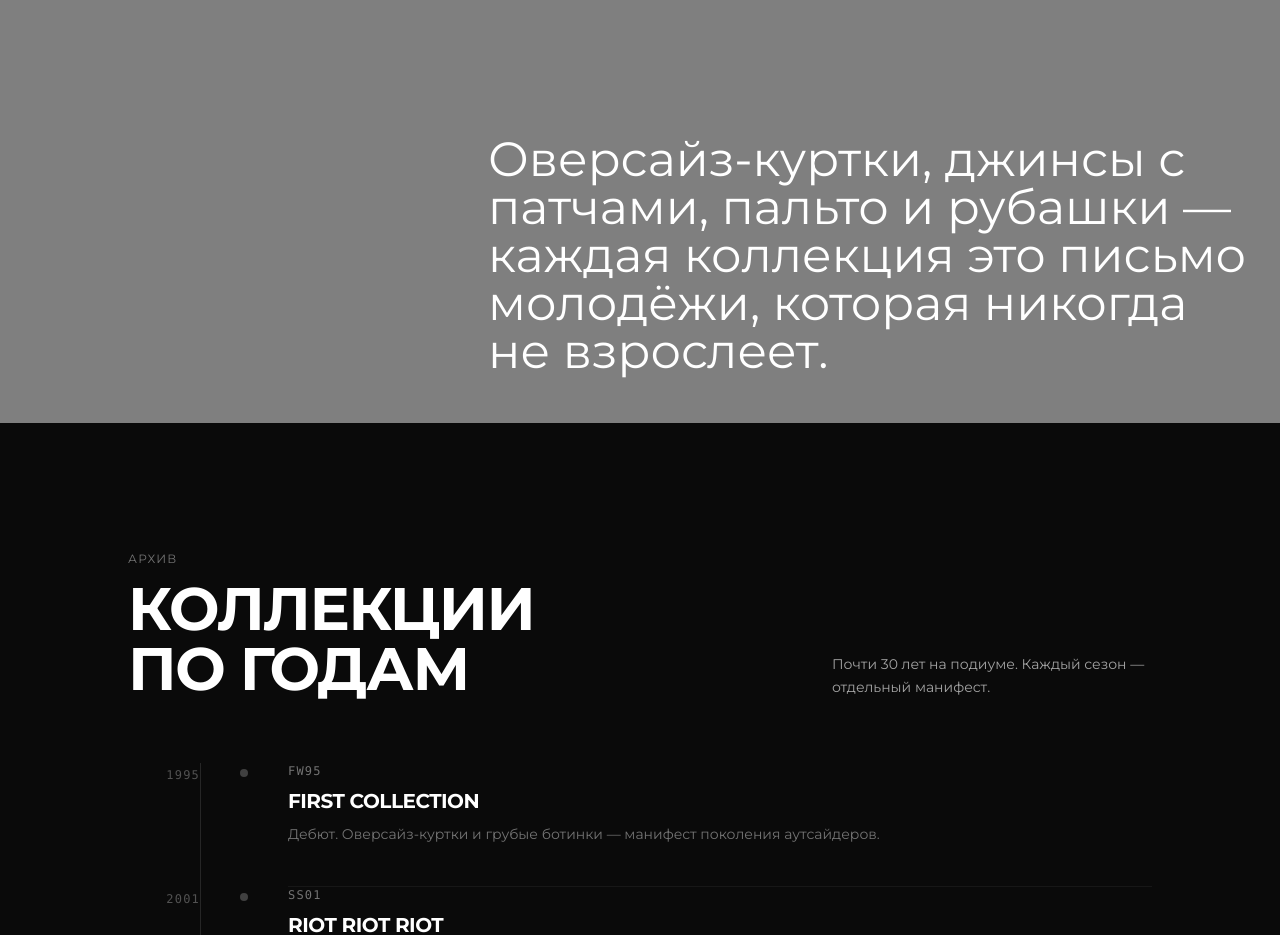
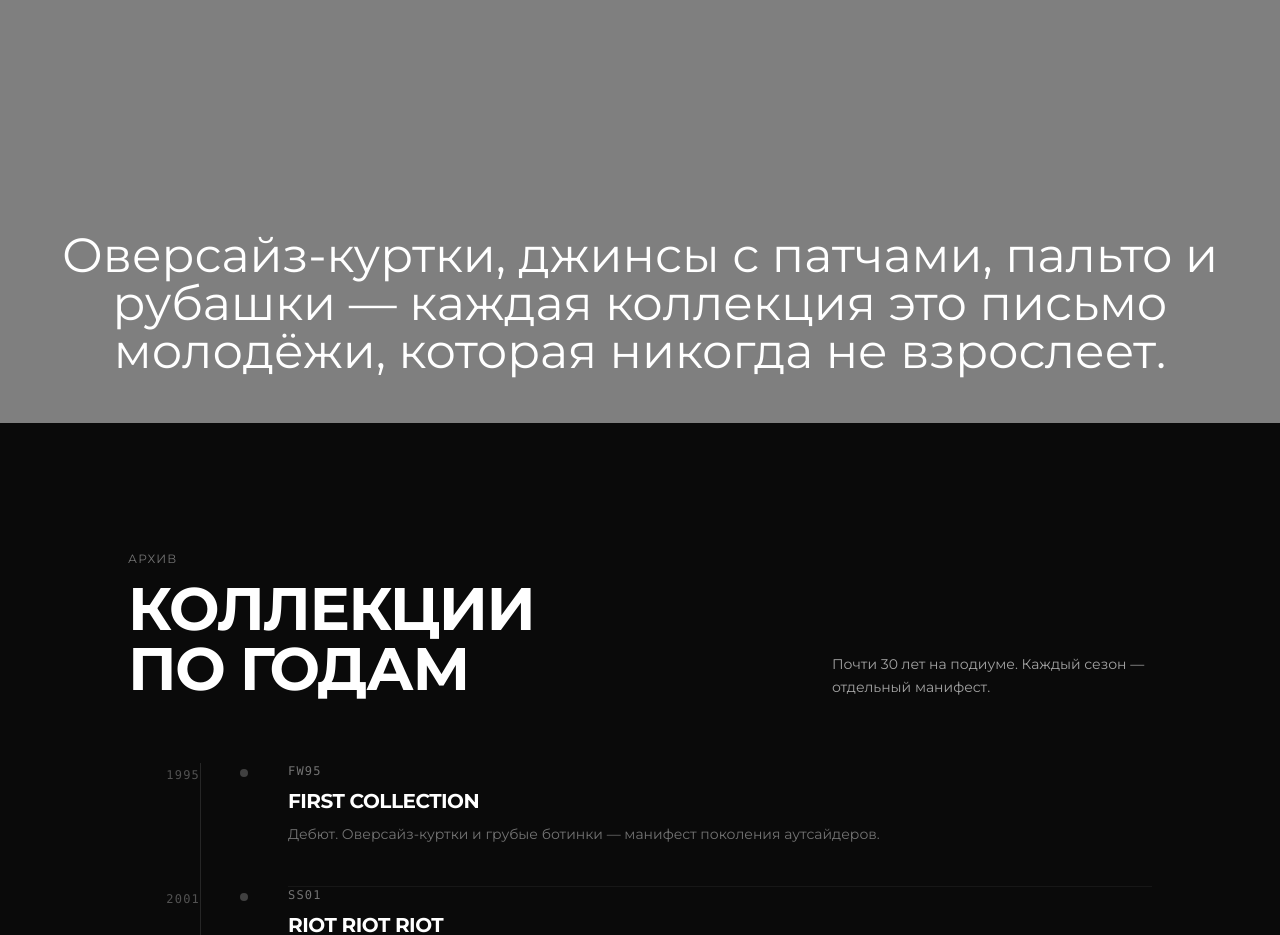
Before and after one commit to pr-poehali-dev/project-improvement-initiative, a React (Vite) app: page / in a window 1280 px wide. Shown: the part 6080-7015 px from the top of the page. Built offline with nearby package versions, Linux system fonts and the light colour scheme.

Commit message:
fix: center youth collection text

```diff
--- a/src/components/Promo.tsx
+++ b/src/components/Promo.tsx
@@ -94,7 +94,7 @@ export default function Promo() {
           Одежда · Сезоны
         </h3>
 
-        <p className="absolute bottom-12 right-6 text-white text-xl sm:text-2xl md:text-3xl lg:text-4xl xl:text-5xl max-w-xs sm:max-w-md md:max-w-lg lg:max-w-xl xl:max-w-3xl z-10 leading-tight">
+        <p className="absolute bottom-12 left-0 right-0 text-center px-6 text-white text-xl sm:text-2xl md:text-3xl lg:text-4xl xl:text-5xl z-10 leading-tight">
           Оверсайз-куртки, джинсы с патчами, пальто и рубашки — каждая коллекция это письмо молодёжи, которая никогда не взрослеет.
         </p>
       </div>
```
